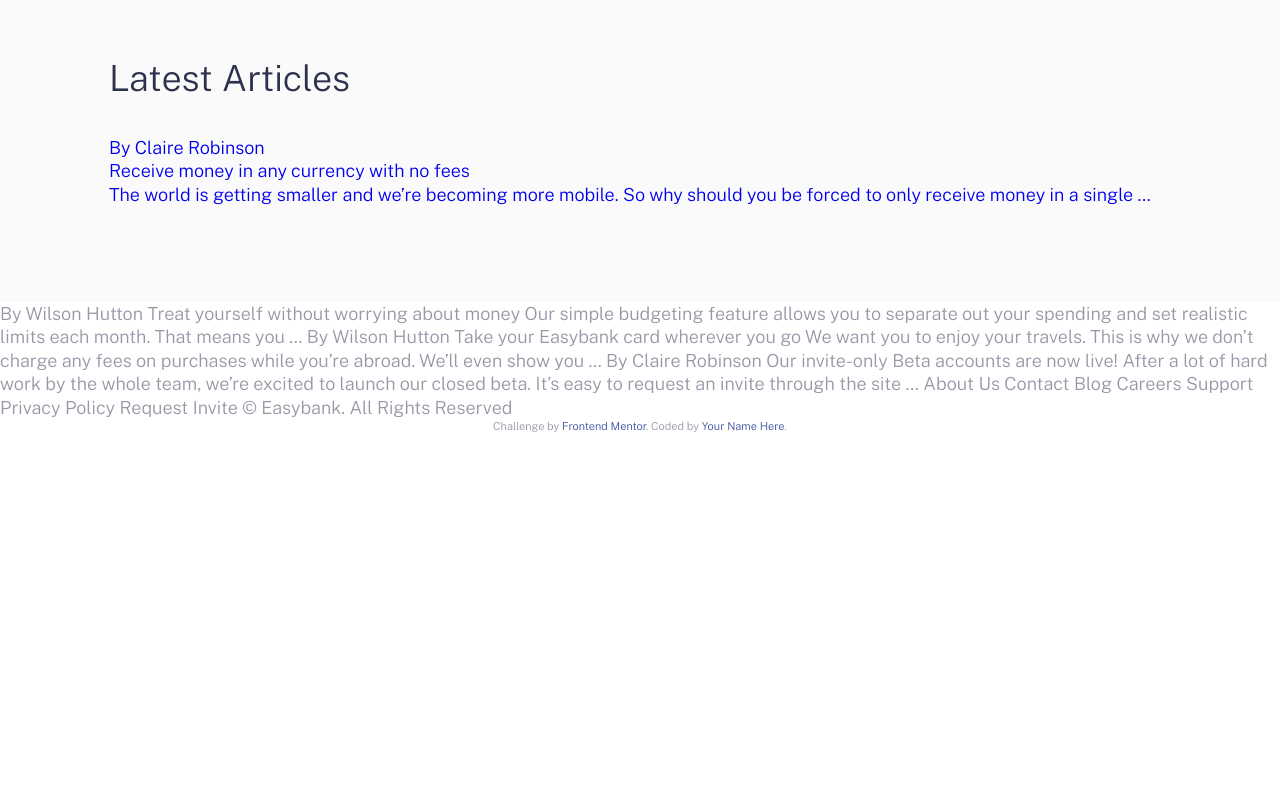
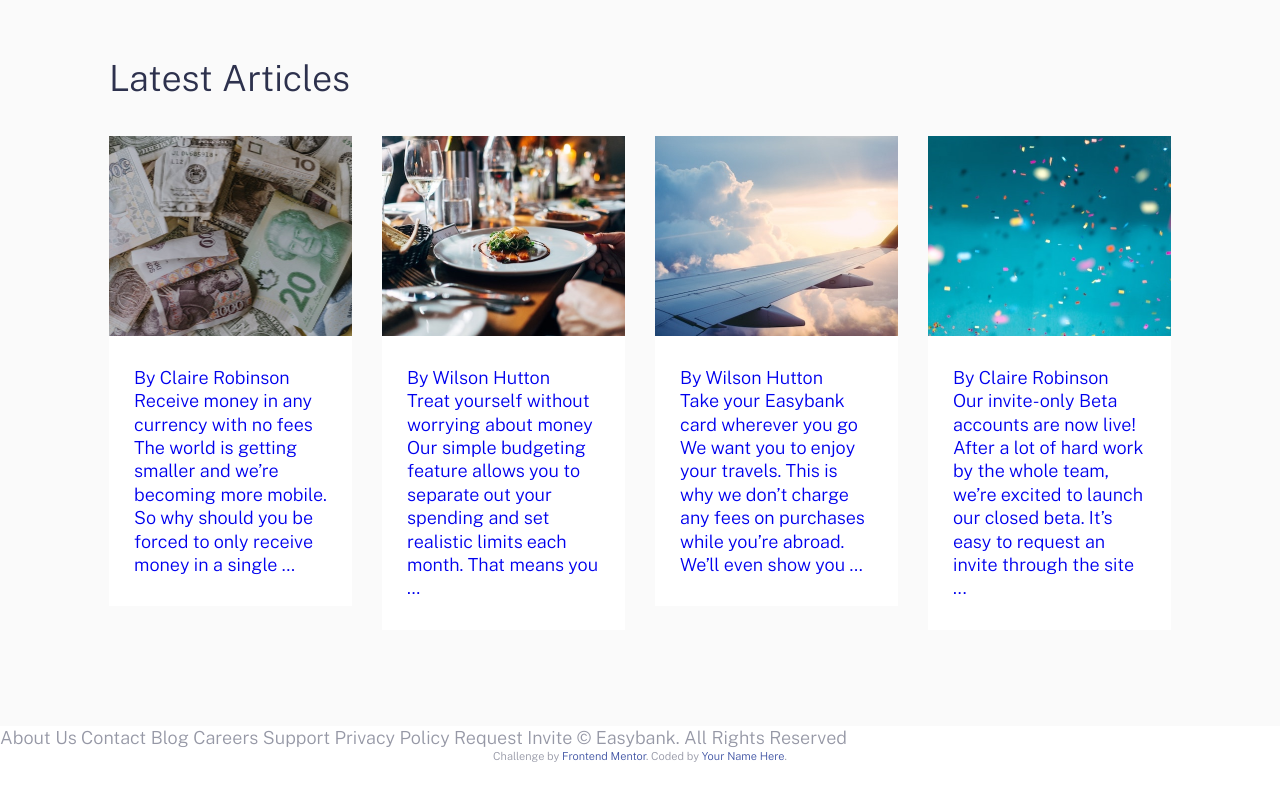
Before and after one commit to sanderscodes/landing-page, a plain HTML site: page index.html in a window 1280 px wide. Shown: the part 1448-2248 px from the top of the page. Drawn offline with nearby package versions, Linux system fonts and the light colour scheme.

Commit message:
edit articles

```diff
--- a/app/js/scss/_article.scss
+++ b/app/js/scss/_article.scss
@@ -6,24 +6,47 @@
 
     }
     &__grid {
+        display: grid;
+        grid-template-columns: 1fr;
+        gap: 1.875rem;
 
+        @include breakpoint-up(medium) {
+            grid-template-columns: repeat(2, 1fr);
+        }
+        @include breakpoint-up(large){
+            grid-template-columns: repeat(4, 1fr);
+        }
     }
     &__item{
-
+       border-radius: 0.3125rem;
+       overflow: hidden;
     }
     &__image{
-
+        height: 12.5rem;
+        background-size: cover;
+        background-repeat: no-repeat;
+        background-position: center center;
     }
     &__text {
-
+        background-color: $white;
+        padding: 1.875rem 1.875rem 2.5rem 1.875rem;
+        color: $grayishBlue;
+        @include breakpoint-up(medium) {
+            padding: 1.875rem 1.5625rem;
+        }
     }
     &__author {
-
+        font-size: 0.625rem;
+        margin-bottom: 0.75rem;
     }
     &__title {
-
+        font-size: 1.0625rem;
+        line-height: 1.2;
+        color: $darkBlue;
+        margin-bottom: 0.5rem;
     }
     &__description {
+        font-size: 0.8125rem;
 
     }
 }
--- a/index.html
+++ b/index.html
@@ -121,6 +121,42 @@
 
         </div>
       </a>
+      <a href="#" class="article__item">
+        <div class="article__image" style="background-image: url('/images/image-restaurant.jpg');"></div>
+          <div class="article__text">
+            <div class="article__author">By Wilson Hutton</div>
+            <div class="article__title">Treat yourself without worrying about money</div>
+            <div class="article__description">
+              Our simple budgeting feature allows you to separate out your spending and set
+  realistic limits each month. That means you …
+            </div>
+
+        </div>
+      </a>
+      <a href="#" class="article__item">
+        <div class="article__image" style="background-image: url('/images/image-plane.jpg');"></div>
+          <div class="article__text">
+            <div class="article__author">By Wilson Hutton</div>
+            <div class="article__title">Take your Easybank card wherever you go</div>
+            <div class="article__description">
+              We want you to enjoy your travels. This is why we don’t charge any fees on purchases
+  while you’re abroad. We’ll even show you …
+            </div>
+
+        </div>
+      </a>
+      <a href="#" class="article__item">
+        <div class="article__image" style="background-image: url('/images/image-confetti.jpg');"></div>
+          <div class="article__text">
+            <div class="article__author">By Claire Robinson</div>
+            <div class="article__title">Our invite-only Beta accounts are now live!</div>
+            <div class="article__description">
+              After a lot of hard work by the whole team, we’re excited to launch our closed beta.
+  It’s easy to request an invite through the site ...
+            </div>
+
+        </div>
+      </a>
     </div>
   </div>
 </section>
@@ -137,20 +173,16 @@
 
 
 
-  By Wilson Hutton
-  Treat yourself without worrying about money
-  Our simple budgeting feature allows you to separate out your spending and set
-  realistic limits each month. That means you …
 
-  By Wilson Hutton
-  Take your Easybank card wherever you go
-  We want you to enjoy your travels. This is why we don’t charge any fees on purchases
-  while you’re abroad. We’ll even show you …
 
-  By Claire Robinson
-  Our invite-only Beta accounts are now live!
-  After a lot of hard work by the whole team, we’re excited to launch our closed beta.
-  It’s easy to request an invite through the site ...
+
+
+
+
+
+
+
+
 
 
 
```
Also changed, not shown: app/js/scss/style.css, 1 other file.
